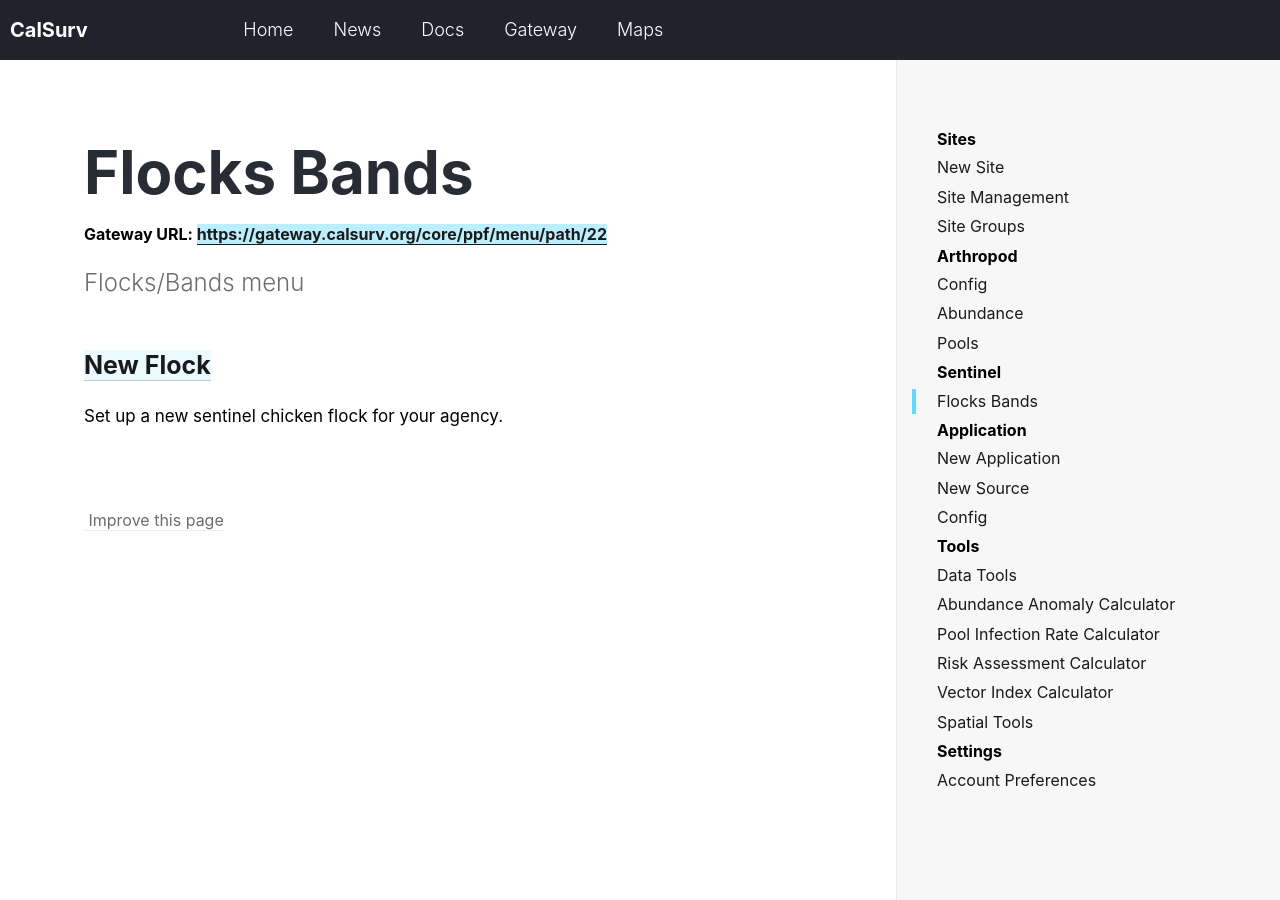
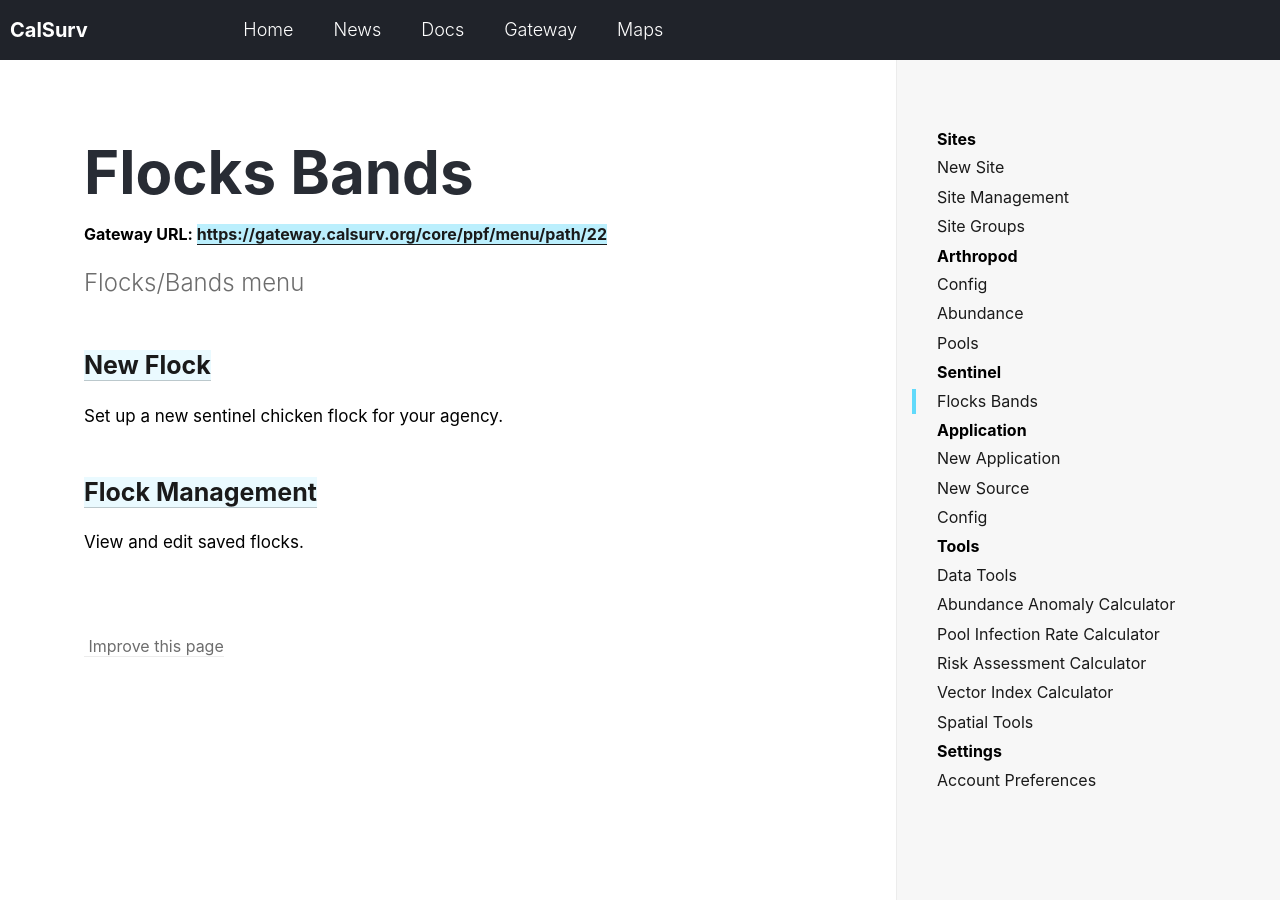
Before and after one commit to tlvaldepena/vectorsurv.org, a Jekyll site: the page built from _docs/sentinel/flocks-bands.md, in a window 1280 px wide and 900 px high. Built offline with Jekyll 4.4.1, drawn with Linux system fonts in a browser that asks for light colours.

Commit message:
add flock management link

```diff
--- a/_docs/sentinel/flocks-bands.md
+++ b/_docs/sentinel/flocks-bands.md
@@ -1,8 +1,11 @@
 ---
-Title: Flocks/Bands
+Title: Flocks & Bands
 gateway-url: https://gateway.calsurv.org/core/ppf/menu/path/22
 ---
 Flocks/Bands menu
 
 ### [New Flock]({{ site.baseur1 }}/docs/sentinel/new-flock)
 Set up a new sentinel chicken flock for your agency.
+
+### [Flock Management]({{ site.baseur}}/docs/sentinel/flock-manage)
+View and edit saved flocks.
```
